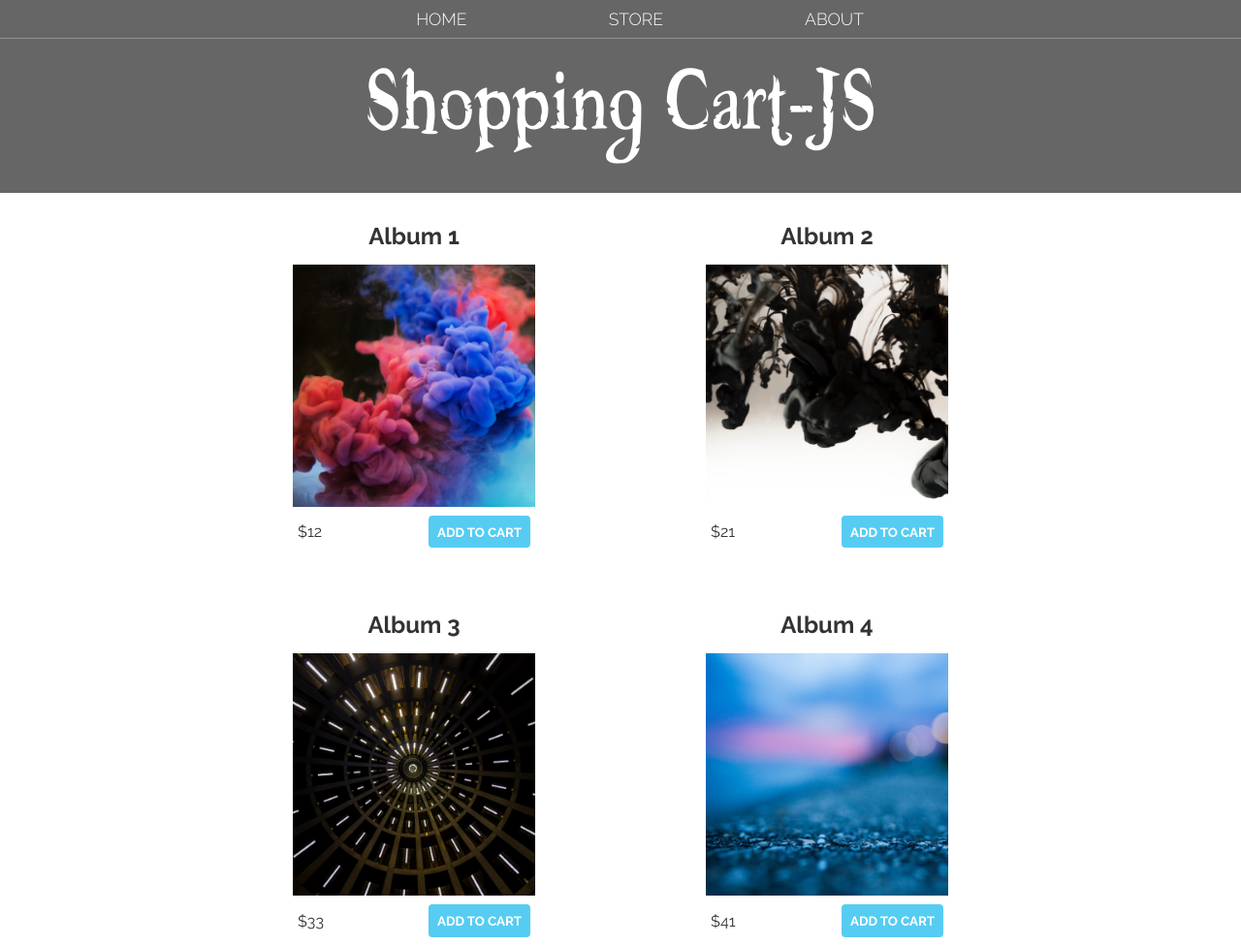
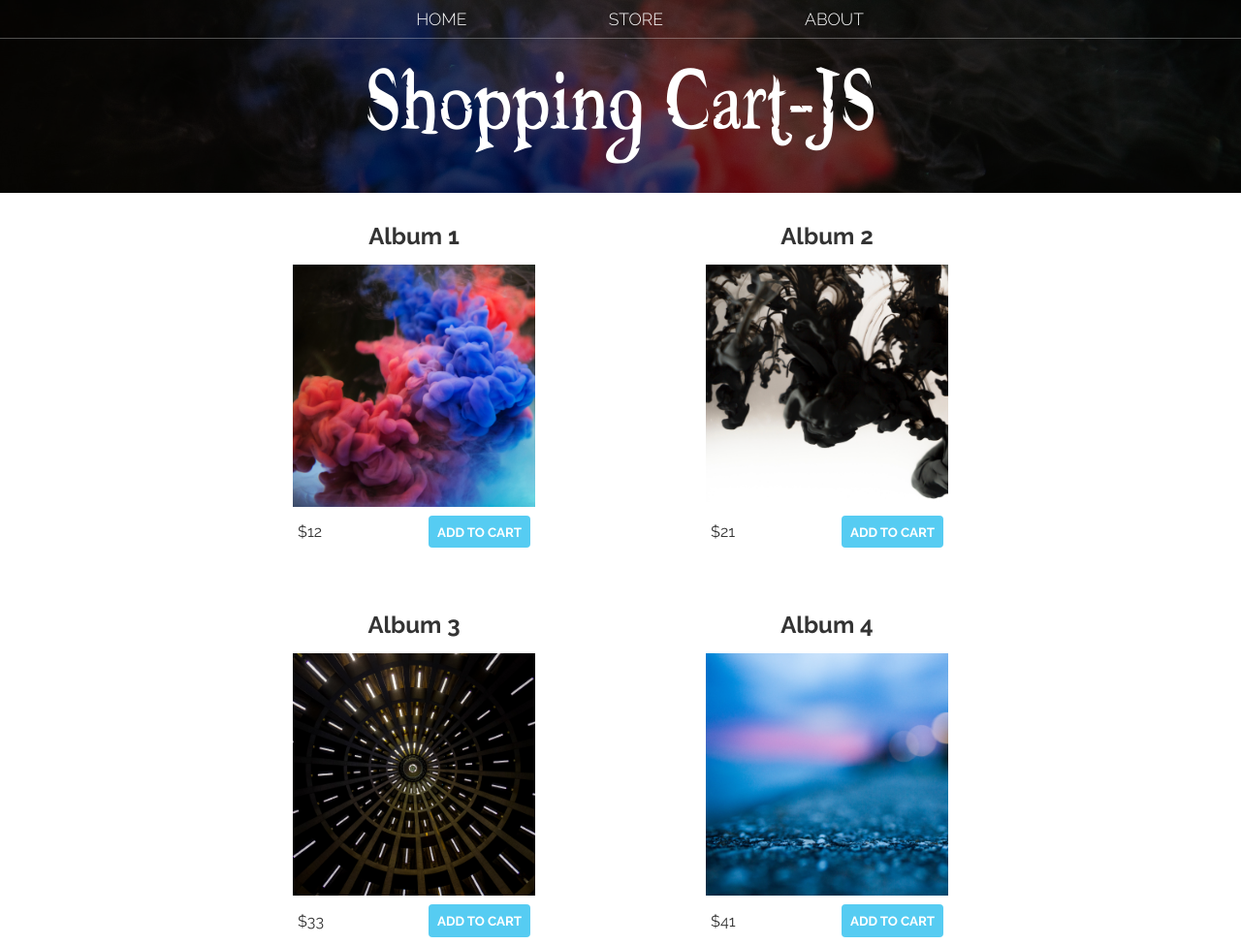
Before and after one commit to Shadi-MD/Shopping-Cart, a plain HTML site: page index.html in a window 1280 px wide. Shown: the top 975 px of the page at 97% size. Drawn offline with Linux system fonts and the light colour scheme; files whose address does not match are found by name.

Commit message:
Update styles.css

```diff
--- a/styles.css
+++ b/styles.css
@@ -54,7 +54,7 @@ body {
 
 .main-header {
   background-color: rgba(0, 0, 0, 0.6);
-  background-image: url("Images\Header Background.jpg");
+  background-image: url('Images/Header Background.jpg');
   background-blend-mode: multiply;
   background-size: cover;
   padding-bottom: 30px;
```
